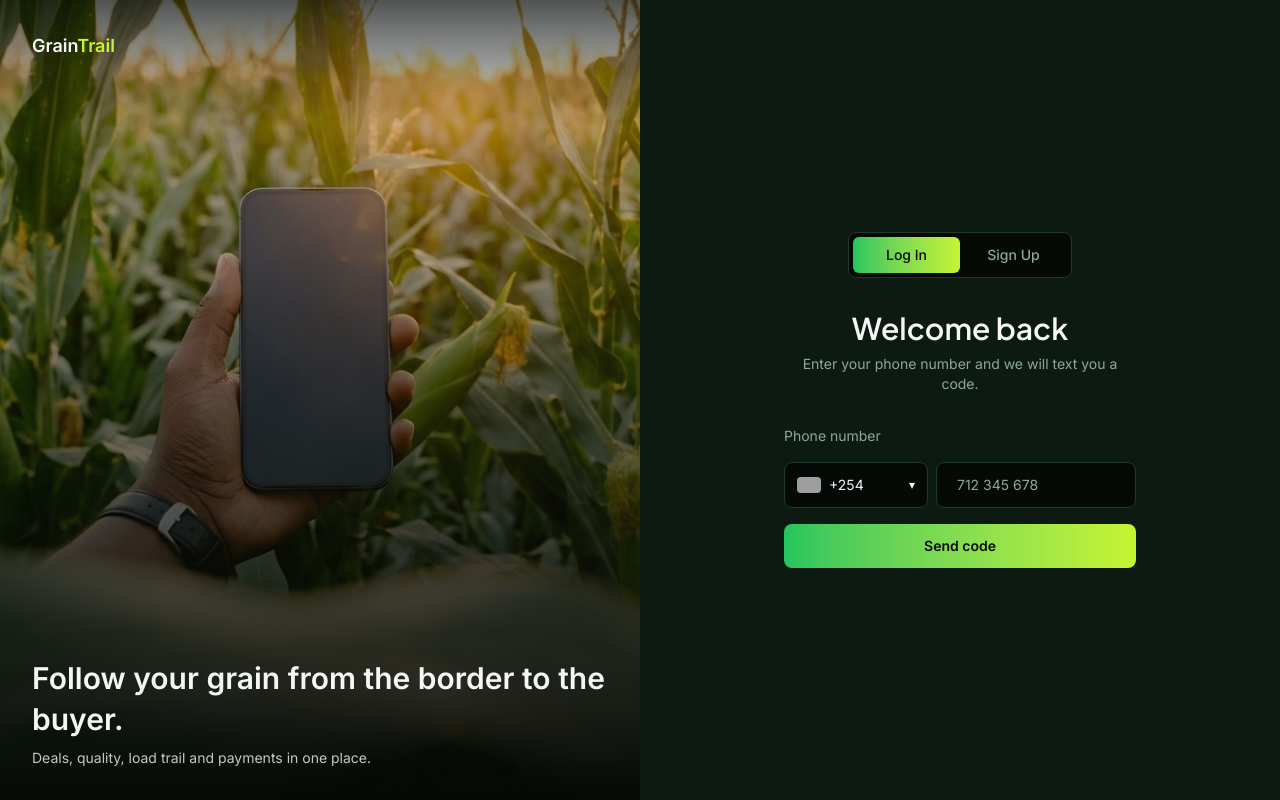
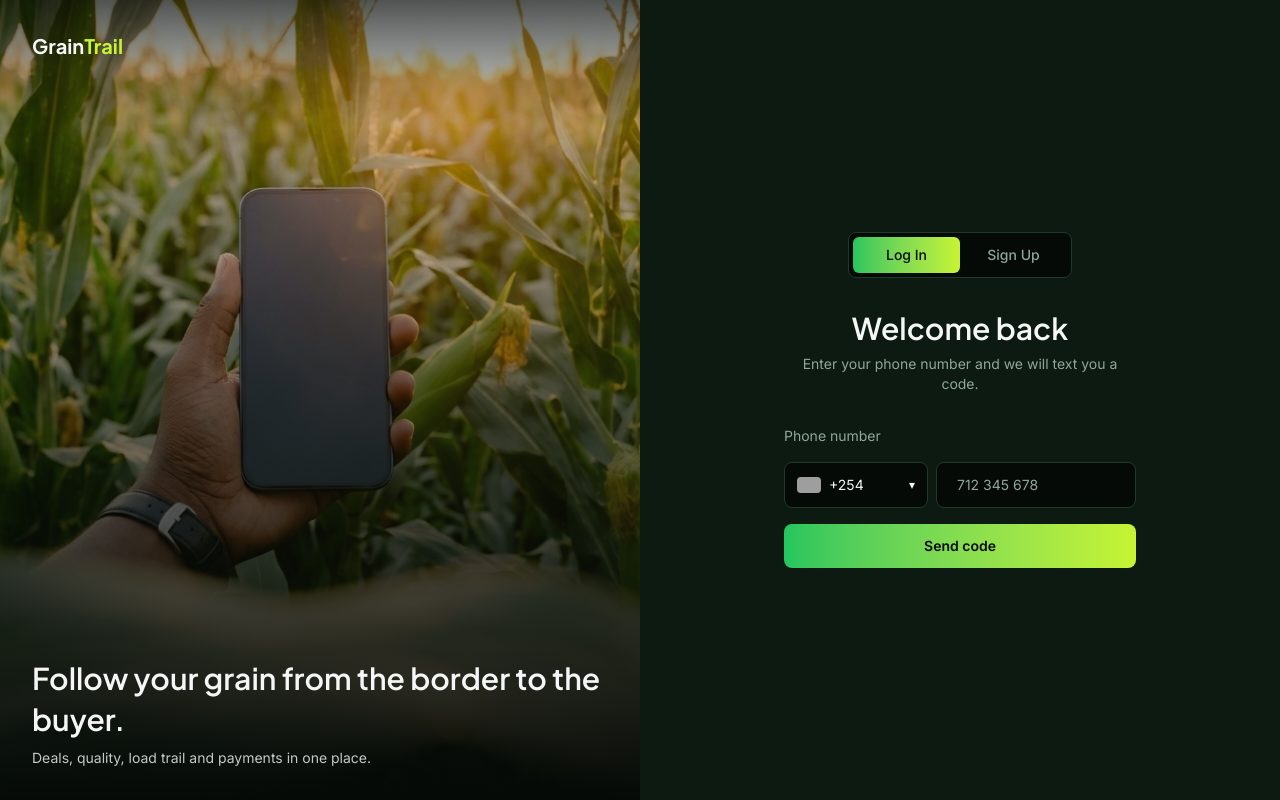
Before and after one commit to IsaacTobiko/GrainTrail, a Next.js app in the folder frontend/: page /auth in a window 1280 px wide. Built offline with nearby package versions, Linux system fonts and the light colour scheme; grey boxes are pictures that could not be loaded.

Commit message:
style(auth): apply display font to hero heading and brand name

```diff
--- a/frontend/src/components/auth/AuthHero.tsx
+++ b/frontend/src/components/auth/AuthHero.tsx
@@ -13,12 +13,12 @@ export default function AuthHero() {
       />
       <div className="absolute inset-0 bg-gradient-to-t from-ink via-ink/50 to-transparent" />
       <div className="absolute inset-x-0 top-0 h-32 bg-gradient-to-b from-ink/70 to-transparent" />
-      <div className="absolute left-8 top-8 text-lg font-semibold">
+      <div className="absolute left-8 top-8 font-display text-xl font-bold">
         Grain
         <span className="text-lime">Trail</span>
       </div>
       <div className="relative p-8">
-        <h2 className="text-2xl font-semibold leading-snug md:text-3xl">
+        <h2 className="font-display text-2xl font-semibold leading-snug md:text-3xl">
           Follow your grain from the border to the buyer.
         </h2>
         <p className="mt-2 text-sm text-snow/80">
```
